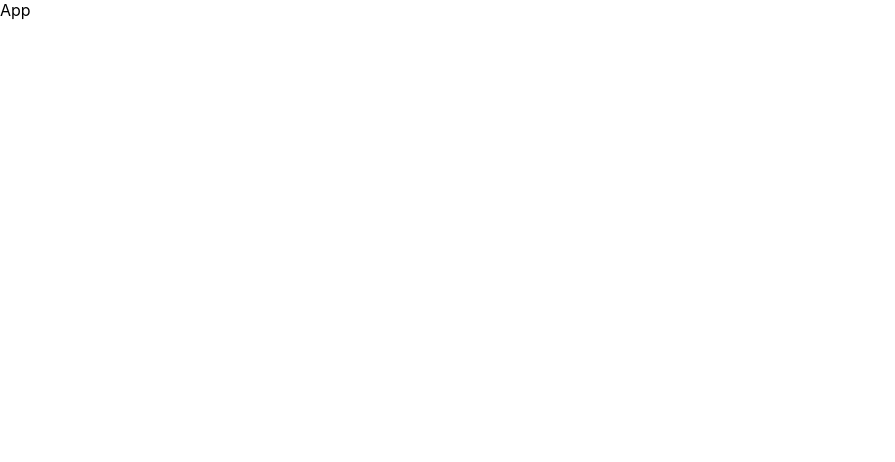
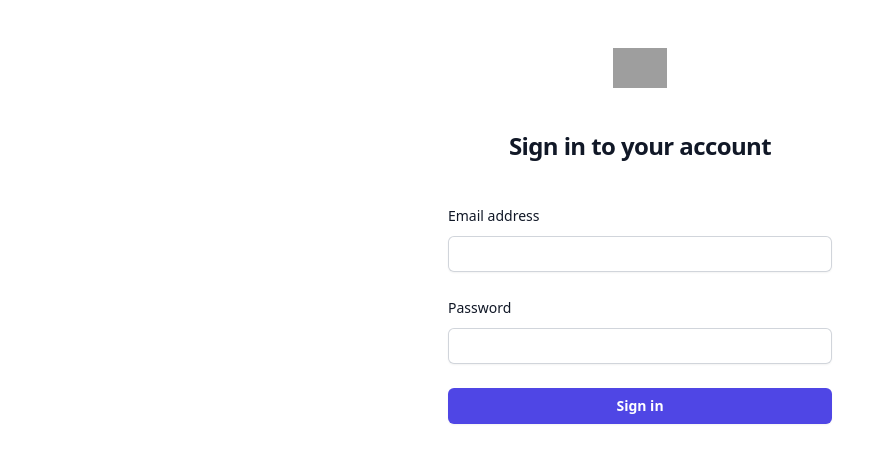
Before and after one commit to Madhurgupta12/Event-Management, a React (Create React App) app in the folder client/: page /login in a window 1280 px wide. Shown: the top 462 px of the page, without its empty margins (0-895 px from the left). Built offline with nearby package versions, Linux system fonts and the light colour scheme; grey boxes are pictures that could not be loaded.

Commit message:
login code added

```diff
--- a/client/package.json
+++ b/client/package.json
@@ -8,7 +8,9 @@
     "@testing-library/user-event": "^13.5.0",
     "react": "^18.3.1",
     "react-dom": "^18.3.1",
+    "react-router-dom": "^6.23.1",
     "react-scripts": "5.0.1",
+    "sweetalert": "^2.1.2",
     "web-vitals": "^2.1.4"
   },
   "scripts": {
@@ -34,5 +36,8 @@
       "last 1 firefox version",
       "last 1 safari version"
     ]
+  },
+  "devDependencies": {
+    "tailwindcss": "^3.4.3"
   }
 }
--- a/client/src/App.js
+++ b/client/src/App.js
@@ -1,10 +1,18 @@
 import React from 'react'
+import {Routes,Route} from "react-router-dom"
+import Home from "./Component/Home"
+import Login from "./Component/login"
+const App = () => {
 
-const App = () => {
   return (
-    <div>
-      App
-    </div>
+     <>
+    <Routes>
+  <Route path="/" element={<Home></Home>}></Route>
+  <Route path="/login" element={<Login></Login>}></Route>
+ </Routes>
+
+
+    </>
   )
 }
 
--- /dev/null
+++ b/client/src/Component/Home.js
@@ -0,0 +1,11 @@
+import React from 'react'
+import Navbar from "./Navbar"
+const Home = () => {
+  return (
+    <>
+ <Navbar></Navbar>
+    </>
+  )
+}
+
+export default Home
--- /dev/null
+++ b/client/src/Component/Navbar.js
@@ -0,0 +1,21 @@
+// Navbar.js
+import React from 'react';
+import { Link } from 'react-router-dom';
+
+function Navbar() {
+  return (
+    <nav className="bg-blue-800 p-4">
+      <div className="container mx-auto flex justify-between items-center">
+        <Link to="/" className="text-white font-semibold text-xl">Home</Link>
+        <div>
+        <Link to="/login" className="text-blue-100 font-semibold mr-4 hover:text-white hover:bg-green-500 hover:border-transparent px-3 py-1 rounded-md">Login</Link>
+
+        <Link to="/signup" className="text-blue-100 font-semibold mr-4 hover:text-white hover:bg-green-500 hover:border-transparent px-3 py-1 rounded-md">CreateAccount</Link>
+
+        </div>
+      </div>
+    </nav>
+  );
+}
+
+export default Navbar;
--- /dev/null
+++ b/client/src/Component/login.js
@@ -0,0 +1,141 @@
+import React from 'react'
+import {useState} from "react"
+import swal from "sweetalert"
+const Login = () => {
+   const [email,setEmail]=useState("");
+   const [password,setPassword]=useState("");
+
+   const submit=()=>{
+
+
+
+
+
+        fetch("http://localhost:4000/api/login",{
+          method: "POST",
+          headers:{
+          "Content-Type": "application/json"
+          },
+          body:JSON.stringify({
+         email,password
+          })
+
+        }).then(res=>res.json())
+        .then(data=>{
+
+
+          if(data.error!=null)
+          {
+
+            swal({
+              text: "Unsuccessful response",
+              icon: "error",
+              buttons: false,
+              timer: 3000,
+            });
+          }
+          else
+          {
+
+          swal({
+            text: "Successfully SignIn",
+            icon: "success",
+            buttons: false,
+            timer: 3000,
+          });
+          //console.log(data);
+          // console.log(JSON.stringify(data.user));
+
+
+
+          localStorage.setItem("jwt",data.token);
+
+        }
+        })
+        .catch(err=>{
+
+          console.log(err);
+        })
+
+   }
+  return (
+   <>
+
+
+      <div className=" flex min-h-full flex-1 flex-col justify-center px-6 py-12 lg:px-8">
+        <div className="sm:mx-auto sm:w-full sm:max-w-sm">
+          <img
+            className="mx-auto h-10 w-auto"
+            src="https://tailwindui.com/img/logos/mark.svg?color=indigo&shade=600"
+            alt="Your Company"
+          />
+          <h2 className="mt-10 text-center text-2xl font-bold leading-9 tracking-tight text-gray-900">
+            Sign in to your account
+          </h2>
+        </div>
+
+        <div className="mt-10 sm:mx-auto sm:w-full sm:max-w-sm">
+          <div className="space-y-6"  >
+            <div>
+              <label htmlFor="email" className="block text-sm font-medium leading-6 text-gray-900">
+                Email address
+              </label>
+              <div className="mt-2">
+                <input
+                value={email}
+                onChange={(e)=>setEmail(e.target.value)}
+                  id="email"
+                  name="email"
+                  type="email"
+                  autoComplete="email"
+                  required
+                  className="block w-full rounded-md border-0 py-1.5 text-gray-900 shadow-sm ring-1 ring-inset ring-gray-300 placeholder:text-gray-400 focus:ring-2 focus:ring-inset focus:ring-indigo-600 sm:text-sm sm:leading-6"
+                />
+              </div>
+            </div>
+
+            <div>
+              <div className="flex items-center justify-between">
+
+                <label htmlFor="password" className="block text-sm font-medium leading-6 text-gray-900">
+                  Password
+                </label>
+
+              </div>
+              <div className="mt-2">
+                <input
+                 value={password}
+                 onChange={(e)=>setPassword(e.target.value)}
+                  id="password"
+                  name="password"
+                  type="password"
+                  autoComplete="current-password"
+                  required
+                  className="block w-full rounded-md border-0 py-1.5 text-gray-900 shadow-sm ring-1 ring-inset ring-gray-300 placeholder:text-gray-400 focus:ring-2 focus:ring-inset focus:ring-indigo-600 sm:text-sm sm:leading-6"
+                />
+              </div>
+            </div>
+
+            <div>
+              <button
+                type="submit"
+                onClick={submit}
+                className="flex w-full justify-center rounded-md bg-indigo-600 px-3 py-1.5 text-sm font-semibold leading-6 text-white shadow-sm hover:bg-indigo-500 focus-visible:outline focus-visible:outline-2 focus-visible:outline-offset-2 focus-visible:outline-indigo-600"
+              >
+                Sign in
+              </button>
+            </div>
+          </div>
+
+
+        </div>
+      </div>
+    </>
+
+  )
+}
+
+
+
+
+export default Login
--- a/client/src/index.css
+++ b/client/src/index.css
@@ -1,13 +1,3 @@
-body {
-  margin: 0;
-  font-family: -apple-system, BlinkMacSystemFont, 'Segoe UI', 'Roboto', 'Oxygen',
-    'Ubuntu', 'Cantarell', 'Fira Sans', 'Droid Sans', 'Helvetica Neue',
-    sans-serif;
-  -webkit-font-smoothing: antialiased;
-  -moz-osx-font-smoothing: grayscale;
-}
-
-code {
-  font-family: source-code-pro, Menlo, Monaco, Consolas, 'Courier New',
-    monospace;
-}
+@tailwind base;
+@tailwind components;
+@tailwind utilities;
--- a/client/src/index.js
+++ b/client/src/index.js
@@ -2,10 +2,11 @@ import React from 'react';
 import ReactDOM from 'react-dom/client';
 import './index.css';
 import App from './App';
-
+import {BrowserRouter} from "react-router-dom"
 const root = ReactDOM.createRoot(document.getElementById('root'));
 root.render(
-  <React.StrictMode>
-    <App />
-  </React.StrictMode>
+
+  <BrowserRouter>
+  <App />
+  </BrowserRouter>
 );
--- /dev/null
+++ b/client/tailwind.config.js
@@ -0,0 +1,10 @@
+/** @type {import('tailwindcss').Config} */
+module.exports = {
+  content: [
+    "./src/**/*.{js,jsx,ts,tsx}",
+  ],
+  theme: {
+    extend: {},
+  },
+  plugins: [],
+}
```
Also changed, not shown: client/src/Component/Signup.js (added), 1 other file (tests, documents, lock files or other folders).
